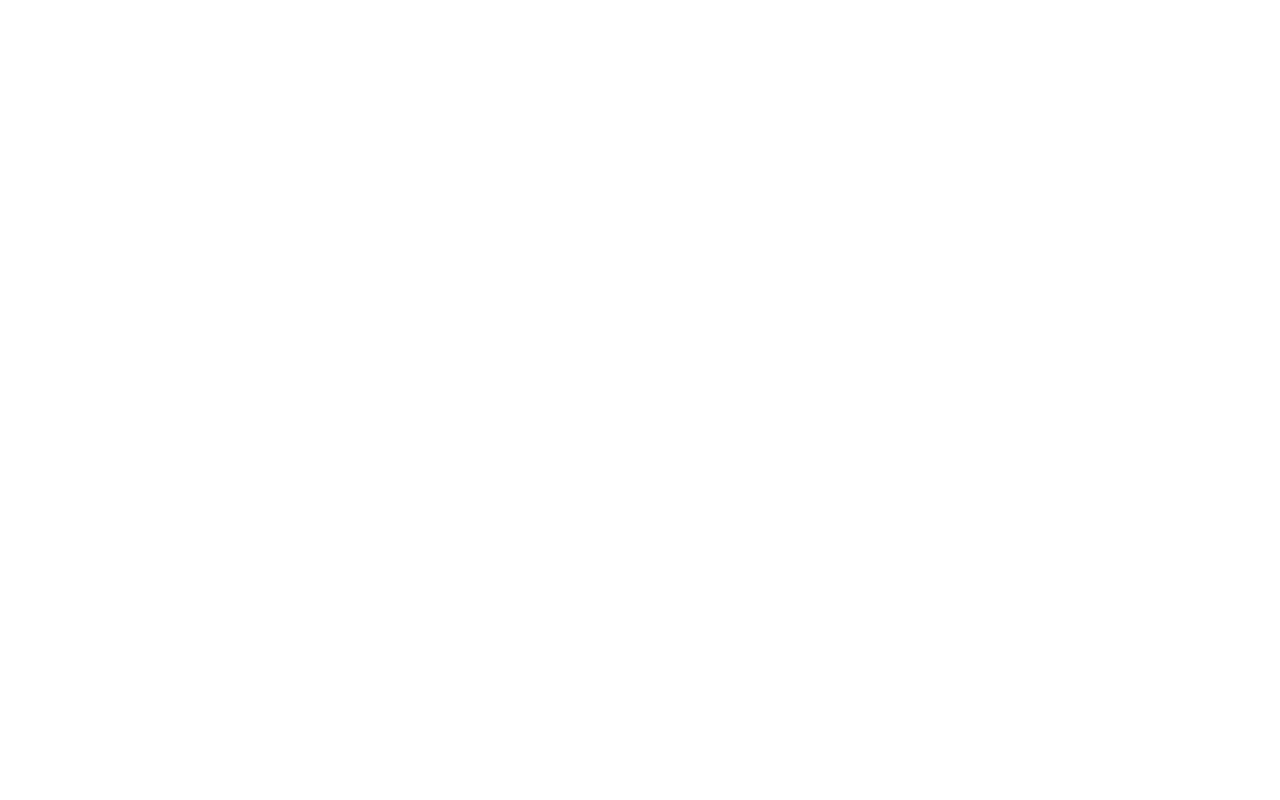
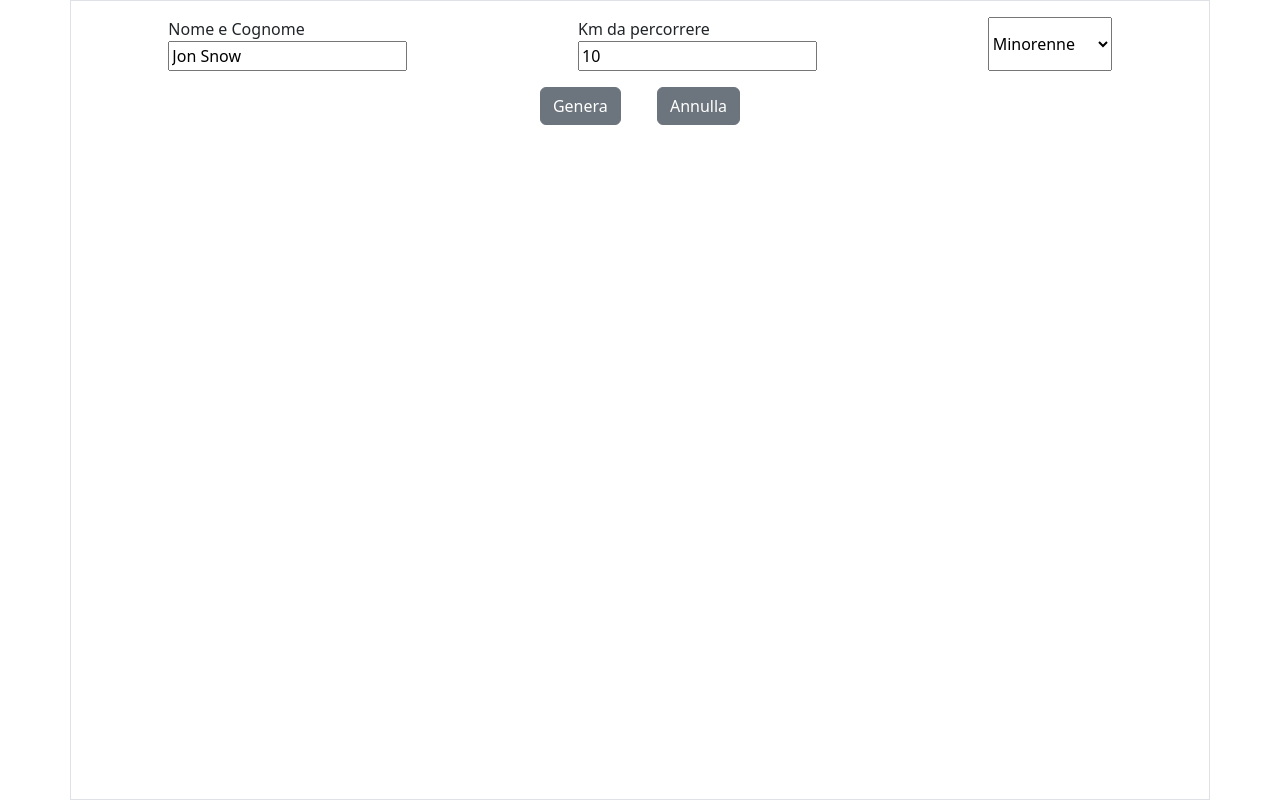
Before and after one commit to federicomanni97/js-biglietto-treno-form, a plain HTML site: page index.html in a window 1280 px wide. Drawn offline with nearby package versions, Linux system fonts and the light colour scheme.

Commit message:
form-select + button

```diff
--- a/index.html
+++ b/index.html
@@ -8,6 +8,33 @@
     <title>Biglietto treno</title>
 </head>
 <body>
+    <div class="wrapper">
+        <div class="container vh-100 border">
+          <div class="row mt-3">
+            <form class="d-flex justify-content-around">
+              <div class="d-flex flex-column">
+                <label for="fname">Nome e Cognome</label>
+                <input type="text" id="fname" name="fname" value="Jon Snow">
+              </div>
+              <div class="d-flex flex-column">
+                <label for="lname">Km da percorrere</label>
+                <input type="text" id="lname" name="lname" value="10">
+              </div>
+              <div class="d-flex">
+                <select name="cars" id="cars">
+                    <option value="minorenne">Minorenne</option>
+                    <option value="maggiorenne">Maggiorenne</option>
+                    <option value="over-65">Over-65</option>
+                </select>
+              </div>
+            </form>
+            <div class="text-center">
+                <button class="m-3 btn btn-secondary">Genera</button>
+                <button class="m-3 btn btn-secondary">Annulla</button>
+            </div>
+          </div>
+        </div>
+    </div>
     <script src="js/script.js"></script>
 </body>
 </html>
```
